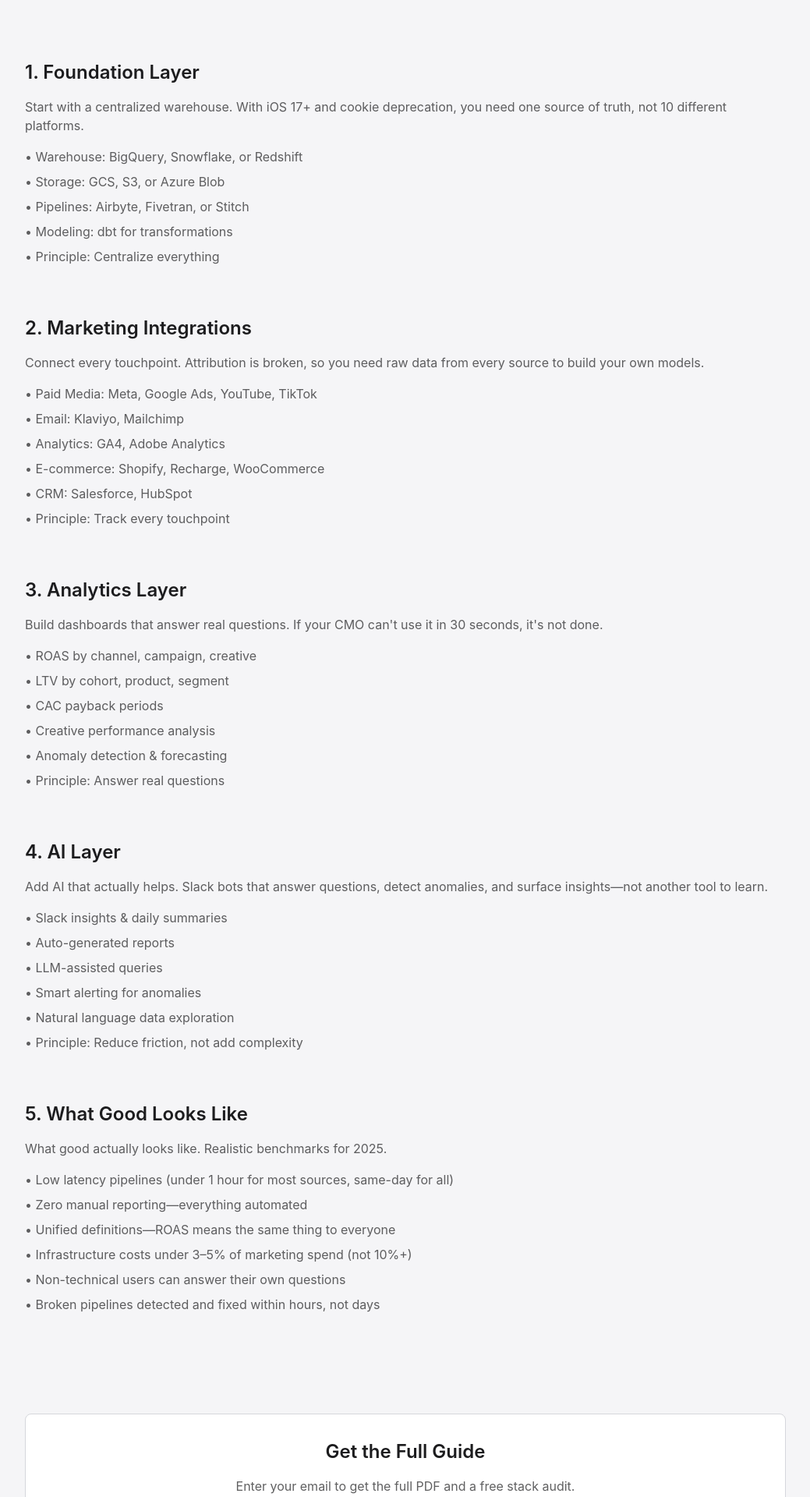
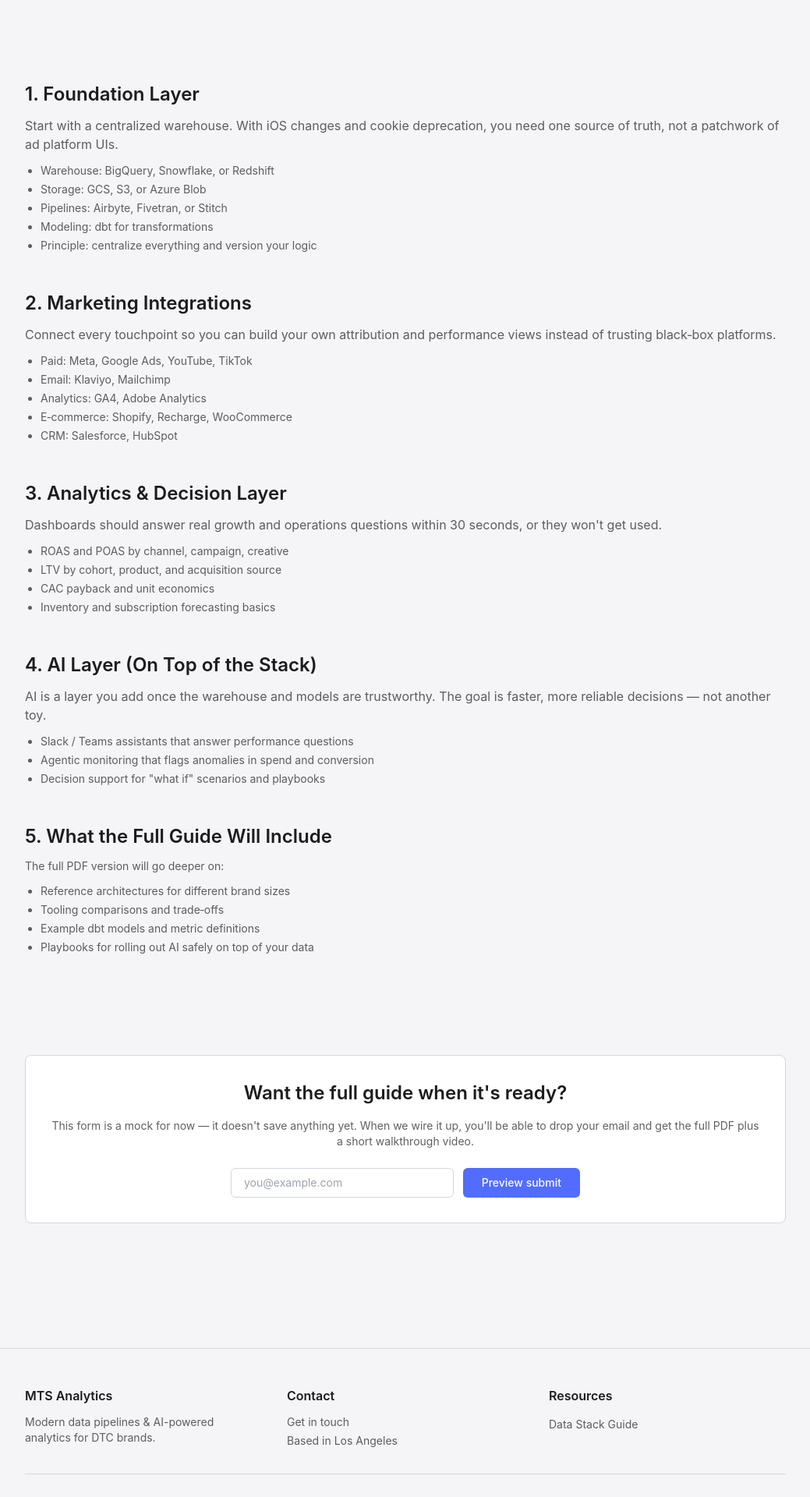
Before and after one commit to artin-mts/business-site, a Next.js app: page /guide in a window 1280 px wide. Shown: the part 500-2420 px from the top of the page at 78% size, without its empty margins (120-1159 px from the left). Built offline with nearby package versions, Linux system fonts and the light colour scheme.

Commit message:
Make guide a safe mock and simplify CTAs

```diff
--- a/app/guide/page.tsx
+++ b/app/guide/page.tsx
@@ -1,6 +1,5 @@
 'use client'
 
-import { motion } from 'framer-motion'
 import { useState } from 'react'
 
 export default function Guide() {
@@ -9,7 +8,7 @@
 
   const handleSubmit = (e: React.FormEvent) => {
     e.preventDefault()
-    // Stub - no backend implementation
+    // Mock only: no backend, just a friendly confirmation
     setSubmitted(true)
   }
 
@@ -17,183 +16,124 @@
     <div className="bg-soft-white">
       {/* Hero Section */}
       <section className="max-w-5xl mx-auto px-6 py-24 md:py-32">
-        <motion.div
-          initial={{ opacity: 0, y: 20 }}
-          animate={{ opacity: 1, y: 0 }}
-          transition={{ duration: 0.6 }}
-          className="text-center"
-        >
+        <div className="text-center">
           <h1 className="text-5xl md:text-6xl font-semibold text-midnight mb-6">
             The DTC Data Stack Guide
           </h1>
-          <p className="text-xl md:text-2xl text-midnight/80 mb-4">
-            2025 Edition
+          <p className="text-xl md:text-2xl text-midnight/80 mb-4">2025 Working Draft</p>
+          <p className="text-lg text-midnight/60 max-w-2xl mx-auto">
+            This is a draft / mockup version of the guide. It outlines how MTS Analytics thinks about
+            the modern DTC data stack so you can see the approach before the full PDF is ready.
           </p>
-          <p className="text-lg text-midnight/60 max-w-2xl mx-auto">
-            What actually works in 2025. No fluff, no vendor pitches—just the stack that scales.
-          </p>
-        </motion.div>
-      </section>
-
-      {/* Guide Content */}
-      <section className="max-w-5xl mx-auto px-6 py-16">
-        <div className="space-y-16">
-          {/* Foundation Layer */}
-          <motion.div
-            initial={{ opacity: 0, y: 20 }}
-            whileInView={{ opacity: 1, y: 0 }}
-            viewport={{ once: true }}
-            transition={{ duration: 0.5 }}
-          >
-            <h2 className="text-2xl font-semibold text-midnight mb-4">
-              1. Foundation Layer
-            </h2>
-            <p className="text-midnight/70 mb-4">
-              Start with a centralized warehouse. With iOS 17+ and cookie deprecation, you need one source of truth, not 10 different platforms.
-            </p>
-            <ul className="space-y-2 text-midnight/70">
-              <li>• Warehouse: BigQuery, Snowflake, or Redshift</li>
-              <li>• Storage: GCS, S3, or Azure Blob</li>
-              <li>• Pipelines: Airbyte, Fivetran, or Stitch</li>
-              <li>• Modeling: dbt for transformations</li>
-              <li>• Principle: Centralize everything</li>
-            </ul>
-          </motion.div>
-
-          {/* Marketing Integrations */}
-          <motion.div
-            initial={{ opacity: 0, y: 20 }}
-            whileInView={{ opacity: 1, y: 0 }}
-            viewport={{ once: true }}
-            transition={{ duration: 0.5, delay: 0.1 }}
-          >
-            <h2 className="text-2xl font-semibold text-midnight mb-4">
-              2. Marketing Integrations
-            </h2>
-            <p className="text-midnight/70 mb-4">
-              Connect every touchpoint. Attribution is broken, so you need raw data from every source to build your own models.
-            </p>
-            <ul className="space-y-2 text-midnight/70">
-              <li>• Paid Media: Meta, Google Ads, YouTube, TikTok</li>
-              <li>• Email: Klaviyo, Mailchimp</li>
-              <li>• Analytics: GA4, Adobe Analytics</li>
-              <li>• E-commerce: Shopify, Recharge, WooCommerce</li>
-              <li>• CRM: Salesforce, HubSpot</li>
-              <li>• Principle: Track every touchpoint</li>
-            </ul>
-          </motion.div>
-
-          {/* Analytics Layer */}
-          <motion.div
-            initial={{ opacity: 0, y: 20 }}
-            whileInView={{ opacity: 1, y: 0 }}
-            viewport={{ once: true }}
-            transition={{ duration: 0.5, delay: 0.2 }}
-          >
-            <h2 className="text-2xl font-semibold text-midnight mb-4">
-              3. Analytics Layer
-            </h2>
-            <p className="text-midnight/70 mb-4">
-              Build dashboards that answer real questions. If your CMO can't use it in 30 seconds, it's not done.
-            </p>
-            <ul className="space-y-2 text-midnight/70">
-              <li>• ROAS by channel, campaign, creative</li>
-              <li>• LTV by cohort, product, segment</li>
-              <li>• CAC payback periods</li>
-              <li>• Creative performance analysis</li>
-              <li>• Anomaly detection & forecasting</li>
-              <li>• Principle: Answer real questions</li>
-            </ul>
-          </motion.div>
-
-          {/* AI Layer */}
-          <motion.div
-            initial={{ opacity: 0, y: 20 }}
-            whileInView={{ opacity: 1, y: 0 }}
-            viewport={{ once: true }}
-            transition={{ duration: 0.5, delay: 0.3 }}
-          >
-            <h2 className="text-2xl font-semibold text-midnight mb-4">
-              4. AI Layer
-            </h2>
-            <p className="text-midnight/70 mb-4">
-              Add AI that actually helps. Slack bots that answer questions, detect anomalies, and surface insights—not another tool to learn.
-            </p>
-            <ul className="space-y-2 text-midnight/70">
-              <li>• Slack insights & daily summaries</li>
-              <li>• Auto-generated reports</li>
-              <li>• LLM-assisted queries</li>
-              <li>• Smart alerting for anomalies</li>
-              <li>• Natural language data exploration</li>
-              <li>• Principle: Reduce friction, not add complexity</li>
-            </ul>
-          </motion.div>
-
-          {/* What Good Looks Like */}
-          <motion.div
-            initial={{ opacity: 0, y: 20 }}
-            whileInView={{ opacity: 1, y: 0 }}
-            viewport={{ once: true }}
-            transition={{ duration: 0.5, delay: 0.4 }}
-          >
-            <h2 className="text-2xl font-semibold text-midnight mb-4">
-              5. What Good Looks Like
-            </h2>
-            <p className="text-midnight/70 mb-4">
-              What good actually looks like. Realistic benchmarks for 2025.
-            </p>
-            <ul className="space-y-2 text-midnight/70">
-              <li>• Low latency pipelines (under 1 hour for most sources, same-day for all)</li>
-              <li>• Zero manual reporting—everything automated</li>
-              <li>• Unified definitions—ROAS means the same thing to everyone</li>
-              <li>• Infrastructure costs under 3–5% of marketing spend (not 10%+)</li>
-              <li>• Non-technical users can answer their own questions</li>
-              <li>• Broken pipelines detected and fixed within hours, not days</li>
-            </ul>
-          </motion.div>
         </div>
       </section>
 
-      {/* Email Capture Form */}
+      {/* Outline Sections */}
       <section className="max-w-5xl mx-auto px-6 py-16">
-        <motion.div
-          initial={{ opacity: 0, y: 20 }}
-          whileInView={{ opacity: 1, y: 0 }}
-          viewport={{ once: true }}
-          transition={{ duration: 0.5 }}
-          className="bg-white border border-cool-gray rounded-lg p-8 text-center"
-        >
-          <h2 className="text-2xl font-semibold text-midnight mb-4">
-            Get the Full Guide
-          </h2>
-          <p className="text-midnight/70 mb-6">
-            Enter your email to get the full PDF and a free stack audit.
+        <div className="space-y-12">
+          <div>
+            <h2 className="text-2xl font-semibold text-midnight mb-3">1. Foundation Layer</h2>
+            <p className="text-midnight/70 mb-3">
+              Start with a centralized warehouse. With iOS changes and cookie deprecation, you need
+              one source of truth, not a patchwork of ad platform UIs.
+            </p>
+            <ul className="space-y-1 text-midnight/70 list-disc pl-5 text-sm">
+              <li>Warehouse: BigQuery, Snowflake, or Redshift</li>
+              <li>Storage: GCS, S3, or Azure Blob</li>
+              <li>Pipelines: Airbyte, Fivetran, or Stitch</li>
+              <li>Modeling: dbt for transformations</li>
+              <li>Principle: centralize everything and version your logic</li>
+            </ul>
+          </div>
+
+          <div>
+            <h2 className="text-2xl font-semibold text-midnight mb-3">2. Marketing Integrations</h2>
+            <p className="text-midnight/70 mb-3">
+              Connect every touchpoint so you can build your own attribution and performance views
+              instead of trusting black‑box platforms.
+            </p>
+            <ul className="space-y-1 text-midnight/70 list-disc pl-5 text-sm">
+              <li>Paid: Meta, Google Ads, YouTube, TikTok</li>
+              <li>Email: Klaviyo, Mailchimp</li>
+              <li>Analytics: GA4, Adobe Analytics</li>
+              <li>E‑commerce: Shopify, Recharge, WooCommerce</li>
+              <li>CRM: Salesforce, HubSpot</li>
+            </ul>
+          </div>
+
+          <div>
+            <h2 className="text-2xl font-semibold text-midnight mb-3">3. Analytics & Decision Layer</h2>
+            <p className="text-midnight/70 mb-3">
+              Dashboards should answer real growth and operations questions within 30 seconds, or they
+              won&apos;t get used.
+            </p>
+            <ul className="space-y-1 text-midnight/70 list-disc pl-5 text-sm">
+              <li>ROAS and POAS by channel, campaign, creative</li>
+              <li>LTV by cohort, product, and acquisition source</li>
+              <li>CAC payback and unit economics</li>
+              <li>Inventory and subscription forecasting basics</li>
+            </ul>
+          </div>
+
+          <div>
+            <h2 className="text-2xl font-semibold text-midnight mb-3">4. AI Layer (On Top of the Stack)</h2>
+            <p className="text-midnight/70 mb-3">
+              AI is a layer you add once the warehouse and models are trustworthy. The goal is
+              faster, more reliable decisions — not another toy.
+            </p>
+            <ul className="space-y-1 text-midnight/70 list-disc pl-5 text-sm">
+              <li>Slack / Teams assistants that answer performance questions</li>
+              <li>Agentic monitoring that flags anomalies in spend and conversion</li>
+              <li>Decision support for &quot;what if&quot; scenarios and playbooks</li>
+            </ul>
+          </div>
+
+          <div>
+            <h2 className="text-2xl font-semibold text-midnight mb-3">5. What the Full Guide Will Include</h2>
+            <p className="text-midnight/70 mb-3 text-sm">
+              The full PDF version will go deeper on:
+            </p>
+            <ul className="space-y-1 text-midnight/70 list-disc pl-5 text-sm">
+              <li>Reference architectures for different brand sizes</li>
+              <li>Tooling comparisons and trade‑offs</li>
+              <li>Example dbt models and metric definitions</li>
+              <li>Playbooks for rolling out AI safely on top of your data</li>
+            </ul>
+          </div>
+        </div>
+      </section>
+
+      {/* Simple mock capture */}
+      <section className="max-w-5xl mx-auto px-6 py-16">
+        <div className="bg-white border border-cool-gray rounded-lg p-8 text-center">
+          <h2 className="text-2xl font-semibold text-midnight mb-4">Want the full guide when it&apos;s ready?</h2>
+          <p className="text-midnight/70 mb-6 text-sm">
+            This form is a mock for now — it doesn&apos;t save anything yet. When we wire it up, you&apos;ll
+            be able to drop your email and get the full PDF plus a short walkthrough video.
           </p>
           {submitted ? (
-            <p className="text-slate-blue font-medium">
-              Thanks! We'll be in touch soon.
-            </p>
+            <p className="text-slate-blue font-medium">Thanks — this is just a preview state for now.</p>
           ) : (
             <form onSubmit={handleSubmit} className="max-w-md mx-auto">
-              <div className="flex gap-3">
+              <div className="flex flex-col sm:flex-row gap-3">
                 <input
                   type="email"
                   value={email}
                   onChange={(e) => setEmail(e.target.value)}
-                  placeholder="your@email.com"
+                  placeholder="you@example.com"
                   required
-                  className="flex-1 px-4 py-2 border border-cool-gray rounded-md text-midnight focus:outline-none focus:border-slate-blue"
+                  className="flex-1 px-4 py-2 border border-cool-gray rounded-md text-midnight focus:outline-none focus:border-slate-blue text-sm"
                 />
                 <button
                   type="submit"
-                  className="bg-slate-blue text-white px-6 py-2 rounded-md font-medium hover:opacity-90 transition-opacity"
+                  className="bg-slate-blue text-white px-6 py-2 rounded-md font-medium hover:opacity-90 transition-opacity text-sm"
                 >
-                  Get Guide
+                  Preview submit
                 </button>
               </div>
             </form>
           )}
-        </motion.div>
+        </div>
       </section>
     </div>
   )
--- a/components/Footer.tsx
+++ b/components/Footer.tsx
@@ -12,8 +12,8 @@
           <div>
             <h3 className="font-semibold text-midnight mb-3">Contact</h3>
             <p className="text-sm text-midnight/70">
-              <a href="mailto:artin@mts-analytics.com" className="hover:text-slate-blue transition-colors">
-                artin@mts-analytics.com
+              <a href="#contact" className="hover:text-slate-blue transition-colors">
+                Get in touch
               </a>
             </p>
             <p className="text-sm text-midnight/70 mt-1">
```
